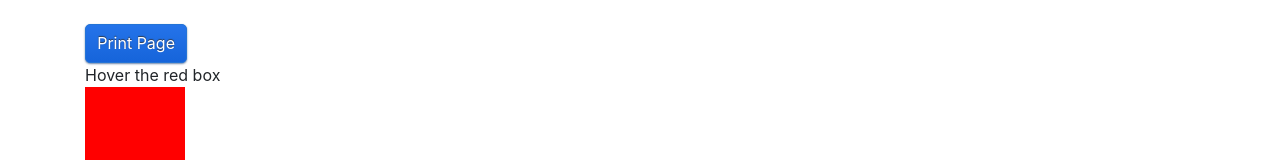
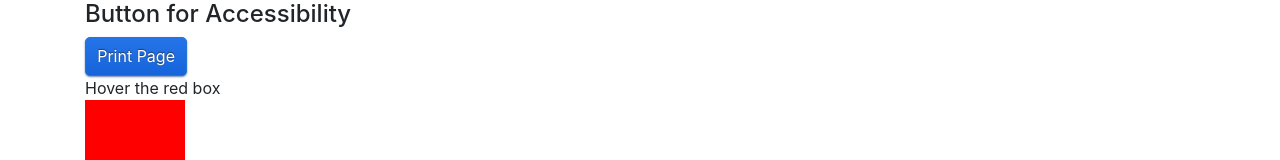
Before and after one commit to MireilleMedhat/webAccessibility, a React (Create React App) app: page / in a window 1280 px wide. Shown: the top 160 px of the page. Built offline with nearby package versions, Linux system fonts and the light colour scheme.

Commit message:
Modifing HTML

```diff
--- a/src/components/testForm.jsx
+++ b/src/components/testForm.jsx
@@ -18,7 +18,7 @@ const TestForm = () => {
 
   return (
     <div>
-      <br />
+      <h4>Button for Accessibility</h4>
       <div
         tabindex="0"
         role="button"
```
